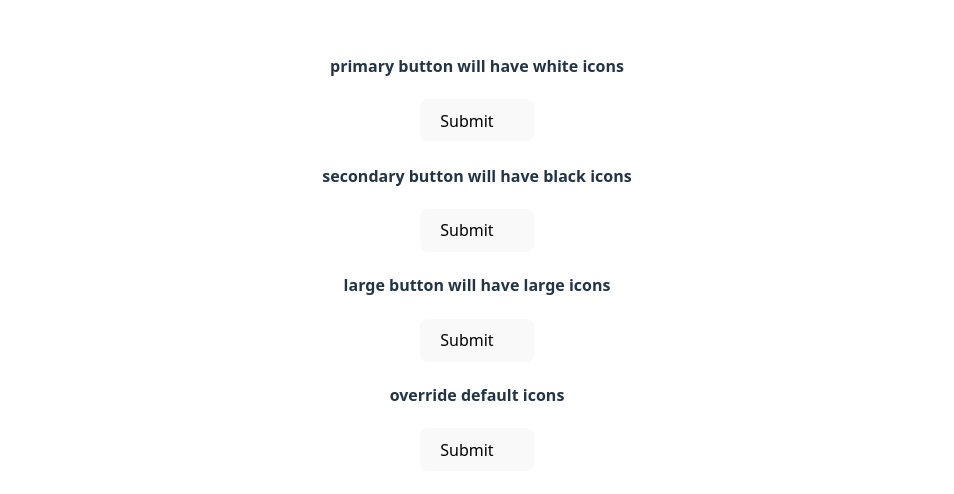
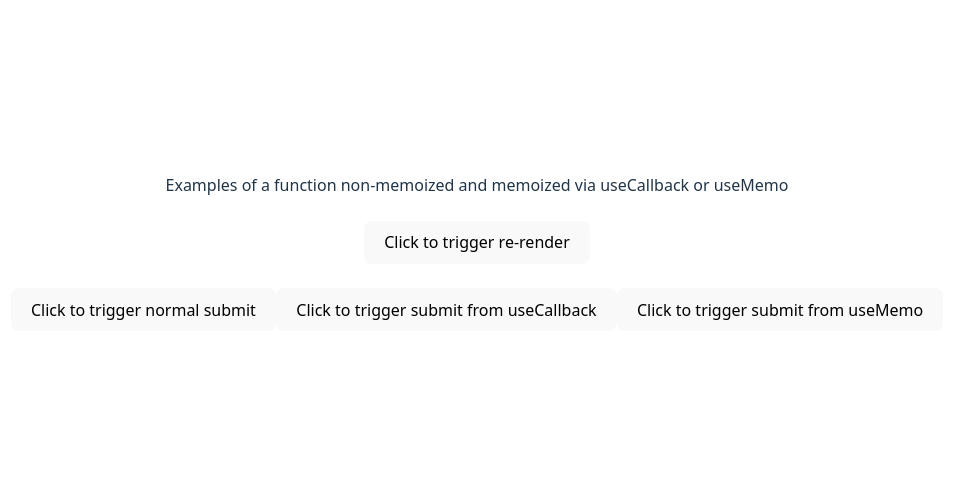
Before and after one commit to chanminswe/Advanced-React, a React (Vite) app: page / in a window 1280 px wide. Shown: the part 148-642 px from the top of the page, without its empty margins (163-1117 px from the left). Built offline with nearby package versions, Linux system fonts and the light colour scheme; some icons are missing.

Commit message:
feat : learning chapter-5 still

```diff
--- a/src/App.tsx
+++ b/src/App.tsx
@@ -1,5 +1,5 @@
 import './App.css';
-import Main from './chapter-3/configuration-concerns-with-elements-as-props/Main';
+import Main from './chapter-5/memorization/Main';
 
 function App() {
 
--- /dev/null
+++ b/src/chapter-5/memorization/Main.tsx
@@ -0,0 +1,56 @@
+import { useCallback, useEffect, useMemo, useState } from 'react';
+import type  { ReactNode } from 'react';
+
+type ButtonProps = {
+  onClick: () => void;
+  children: ReactNode;
+};
+const Button = ({ onClick, children }: ButtonProps) => {
+  return (
+    <button onClick={onClick} className="button">
+      {children}
+    </button>
+  );
+};
+
+
+export default function App() {
+  const [state, setState] = useState(1);
+
+  const submitNormal = () => {
+    console.info('submit some data here - normal');
+  };
+
+  const submitCallback = useCallback(() => {
+    console.info('submit some data here - useCallback');
+  }, []);
+
+  const submitMemo = useMemo(
+    () => () => {
+      console.info('submit some data here - useMemo');
+    },
+    [],
+  );
+
+  useEffect(() => {
+    console.info('This will be triggered every re-render');
+  }, [submitNormal]);
+
+  useEffect(() => {
+    console.info('This will be triggered only on mounting');
+  }, [submitCallback, submitMemo]);
+
+  return (
+    <>
+      Examples of a function non-memoized and memoized via useCallback or useMemo
+      <br />
+      <br />
+      <Button onClick={() => setState(state + 1)}>Click to trigger re-render</Button>
+      <br />
+      <br />
+      <Button onClick={submitNormal}>Click to trigger normal submit</Button>
+      <Button onClick={submitCallback}>Click to trigger submit from useCallback</Button>
+      <Button onClick={submitMemo}>Click to trigger submit from useMemo</Button>
+    </>
+  );
+}
```
Also changed, not shown: src/chapter-5/conclusion.txt, src/chapter-5/memorization/example1.txt (added), src/chapter-5/memorization/example2.txt (added).
